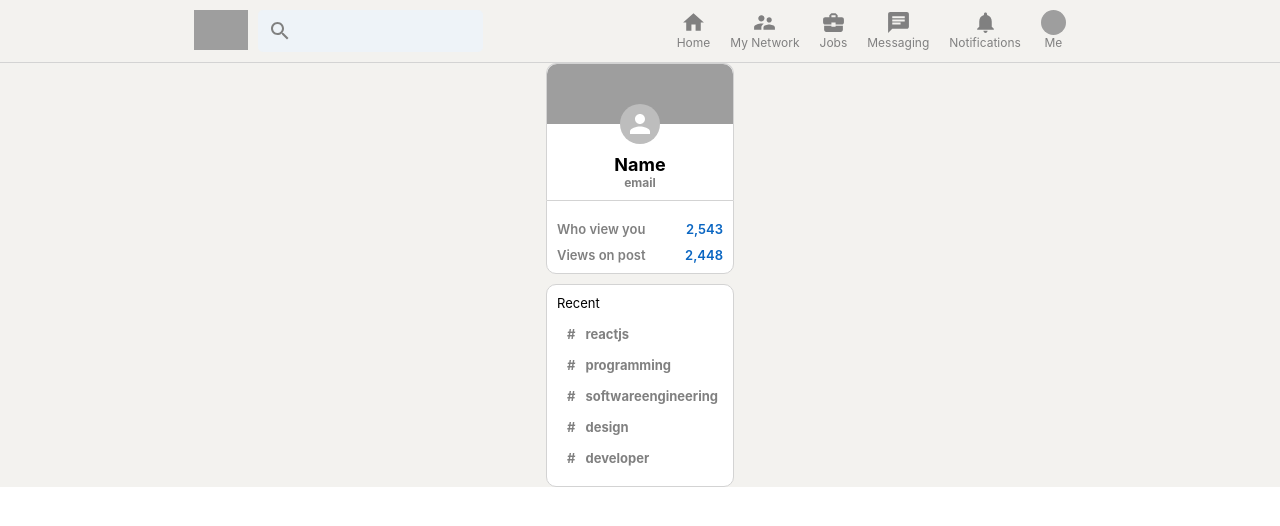
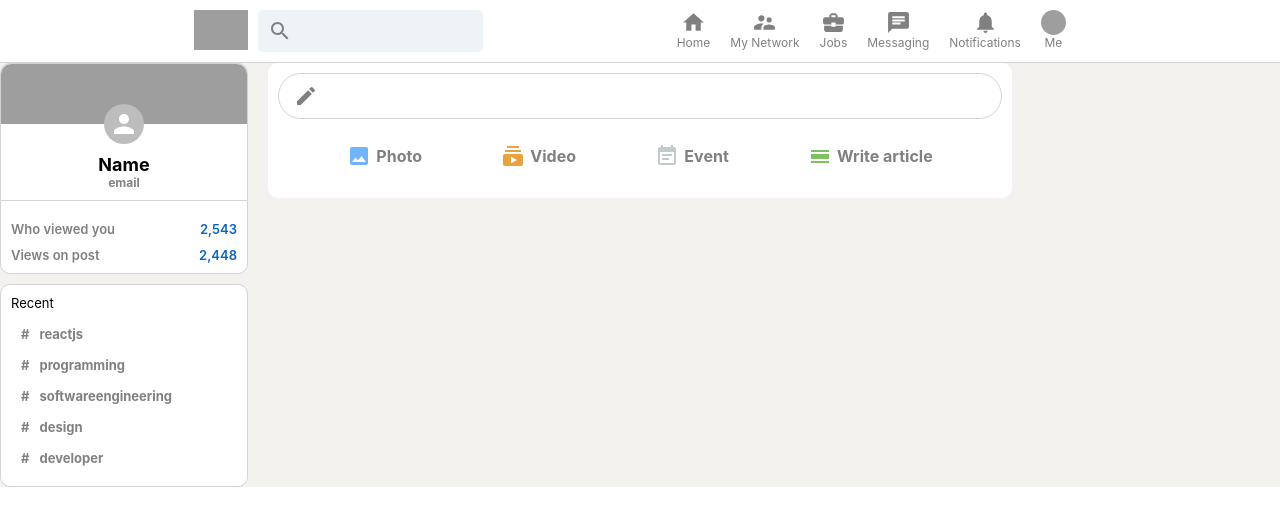
Before and after one commit to sam-xander/social-platform, a React (Create React App) app: page / in a window 1280 px wide. Shown: the top 526 px of the page. Built offline with nearby package versions, Linux system fonts and the light colour scheme; grey boxes are pictures that could not be loaded.

Commit message:
Added feed section and input options

```diff
--- a/src/App.css
+++ b/src/App.css
@@ -6,4 +6,5 @@
 }
 .app__body {
   display: flex;
+  width: 100%;
 }
--- a/src/App.js
+++ b/src/App.js
@@ -1,5 +1,6 @@
 import React from "react";
 import "./App.css";
+import Feed from "./Feed";
 import Header from "./Header";
 import Sidebar from "./Sidebar";
 
@@ -11,8 +12,7 @@
       {/* App Body */}
       <div className="app__body">
         <Sidebar />
-        {/* - Sidebar */}
-        {/* - Feed */}
+        <Feed />
         {/* - Widgets */}
       </div>
     </div>
--- /dev/null
+++ b/src/Feed.css
@@ -0,0 +1,42 @@
+.feed {
+  flex: 0.6;
+  margin: 0 20px;
+}
+
+.feed__inputContainer {
+  background: white;
+  padding: 10px;
+  padding-bottom: 20px;
+  border-radius: 10px;
+  margin-bottom: 20px;
+}
+
+.feed__input {
+  border: 1px solid lightgray;
+  border-radius: 30px;
+  display: flex;
+  padding: 10px;
+  color: gray;
+  padding-left: 15px;
+}
+
+.feed__input > form {
+  display: flex;
+  width: 100%;
+}
+
+.feed__input > form > input {
+  border: none;
+  flex: 1;
+  margin-left: 10px;
+  outline-width: 0;
+  font-weight: 600;
+}
+.feed__input > form > button {
+  display: none;
+}
+
+.feed__inputOptions {
+  display: flex;
+  justify-content: space-evenly;
+}
--- /dev/null
+++ b/src/Feed.js
@@ -0,0 +1,36 @@
+import React from "react";
+import "./Feed.css";
+import CreateIcon from "@mui/icons-material/Create";
+import InputOption from "./InputOption";
+import ImageIcon from "@mui/icons-material/Image";
+import SubscriptionsIcon from "@mui/icons-material/Subscriptions";
+import EventNoteIcon from "@mui/icons-material/EventNote";
+import CalendarViewDayIcon from "@mui/icons-material/CalendarViewDay";
+
+function Feed() {
+  return (
+    <div className="feed">
+      <div className="feed__inputContainer">
+        <div className="feed__input">
+          <CreateIcon />
+          <form>
+            <input type="text" />
+            <button type="submit">Send</button>
+          </form>
+        </div>
+        <div className="feed__inputOptions">
+          <InputOption Icon={ImageIcon} title="Photo" color="#70b5f9" />
+          <InputOption Icon={SubscriptionsIcon} title="Video" color="#e7a33e" />
+          <InputOption Icon={EventNoteIcon} title="Event" color="#c0cbcd" />
+          <InputOption
+            Icon={CalendarViewDayIcon}
+            title="Write article"
+            color="#7fc15e"
+          />
+        </div>
+      </div>
+    </div>
+  );
+}
+
+export default Feed;
--- a/src/Header.css
+++ b/src/Header.css
@@ -2,6 +2,7 @@
   position: sticky;
   top: 0;
   display: flex;
+  background: white;
   justify-content: space-evenly;
   border-bottom: 0.1px solid lightgray;
   padding: 10px 0;
--- /dev/null
+++ b/src/InputOption.css
@@ -0,0 +1,17 @@
+.inputOption {
+  display: flex;
+  align-items: center;
+  margin-top: 15px;
+  color: gray;
+  padding: 10px;
+  cursor: pointer;
+}
+
+.inputOption:hover {
+  background: whitesmoke;
+  border-radius: 10px;
+}
+
+.inputOption > h4 {
+  margin-left: 5px;
+}
--- /dev/null
+++ b/src/InputOption.js
@@ -0,0 +1,13 @@
+import React from "react";
+import "./InputOption.css";
+
+function InputOption({ Icon, title, color }) {
+  return (
+    <div className="inputOption">
+      <Icon style={{ color: color }} />
+      <h4>{title}</h4>
+    </div>
+  );
+}
+
+export default InputOption;
--- a/src/Sidebar.js
+++ b/src/Sidebar.js
@@ -22,7 +22,7 @@
       </div>
       <div className="sidebar__stats">
         <div className="sidebar__stat">
-          <p>Who view you</p>
+          <p>Who viewed you</p>
           <p className="sidebar__statNumber">2,543</p>
         </div>
         <div className="sidebar__stat">
```
